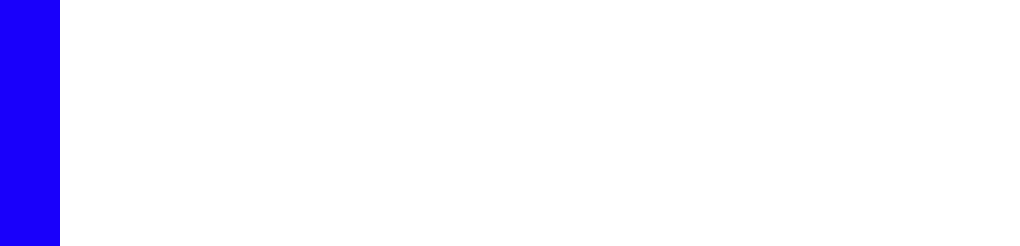
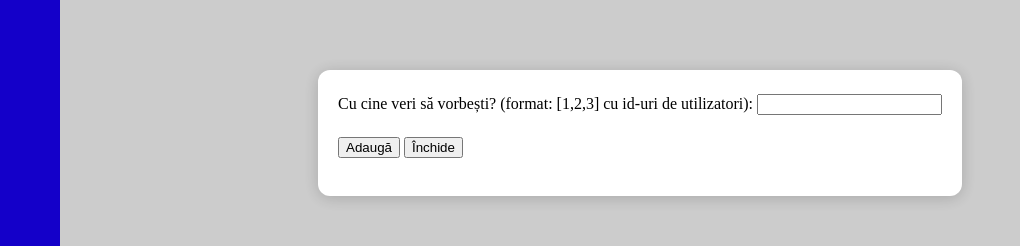
Before and after one commit to RouterInfoMan/OurChat, a SvelteKit app in the folder frontend/: page /chat in a window 1280 px wide. Both pictures are taken after a click on the link 30 px from the left and 35 px from the top of the page. Shown: the part 267-513 px from the top of the page, without its empty margins (0-1020 px from the left). Built offline with nearby package versions, Linux system fonts and the light colour scheme; no server answers.

Commit message:
logica creare chat

```diff
--- a/frontend/src/routes/chat/+page.svelte
+++ b/frontend/src/routes/chat/+page.svelte
@@ -1,13 +1,24 @@
 <script lang="ts">
+	import { goto, invalidateAll } from '$app/navigation';
 	import { onMount } from 'svelte';
 
 	let loading = $state(true);
-	let chats: [{
-		"id": number;
-		"name": string;
-	}] | null = $state(null);
+	let chats:
+		| [
+				{
+					id: number;
+					name: string;
+				}
+		  ]
+		| null = $state(null);
 	let error: Error | null = $state(null);
 	let selected_chat: number | null = $state(null);
+
+	let show_new_chat_popover = $state(false);
+	let new_chat_entites = $state('');
+	// false = nu se creează chat, string = mesaj de eroare
+	// true = se creează chat
+	let new_chat_creating: boolean | string = $state(false);
 
 	onMount(async () => {
 		// Selectează elementele DOM cu type assertions
@@ -183,27 +194,57 @@
 			let req = await fetch('/api/chats', {
 				method: 'GET',
 				headers: {
-					'Authorization': `Bearer ${localStorage.getItem('jwt_token')}`
+					Authorization: `Bearer ${localStorage.getItem('jwt_token')}`
 				}
 			});
 			if (!req.ok) {
 				throw new Error('Eroare la obținerea conversațiilor');
 			}
 			chats = await req.json();
-		}
-		catch (err) {
+		} catch (err) {
 			error = err as Error;
 		} finally {
 			loading = false;
 		}
 	});
+
+	async function createChat() {
+		try {
+			new_chat_creating = true;
+			let new_chat_users = JSON.parse(new_chat_entites) as number[];
+
+			const response = await fetch('api/chats', {
+				method: 'POST',
+				headers: {
+					Authorization: `Bearer ${localStorage.getItem('jwt_token')}`,
+					'Content-Type': 'application/json'
+				},
+				body: JSON.stringify({
+					type: new_chat_users.length > 1 ? 'group' : 'direct',
+					users: new_chat_users,
+					name: new_chat_users.length > 1 ? 'Group Chat ' + Math.random() : undefined
+				})
+			});
+
+			if (!response.ok) {
+				throw new Error(await response.text());
+			}
+
+			new_chat_creating = false;
+			await invalidateAll();
+			//todo reincarcare pagina, nu merge nimic
+		} catch (error: any) {
+			console.error('Error:', error);
+			new_chat_creating = error.message || 'A apărut o eroare la crearea chat-ului.';
+		}
+	}
 </script>
 
 <div class="chat-layout">
 	<!-- Sidebar-ul albastru îngust -->
 	<div class="sidebar-icons">
 		<div class="top-icons">
-			<a href="#" class="icon-btn">
+			<a href="#" class="icon-btn" onclick={() => (show_new_chat_popover = true)}>
 				<svg viewBox="0 0 24 24" width="24" height="24"
 					><circle cx="12" cy="12" r="10"></circle><line x1="12" y1="8" x2="12" y2="16"></line><line
 						x1="8"
@@ -229,7 +270,7 @@
 					></path></svg
 				>
 			</a>
-			<div class="profile-img">
+			<div class="profile-img" onclick={() => {goto('/')}}>
 				<img src="/default-avatar.png" alt="Profil" />
 			</div>
 		</div>
@@ -309,6 +350,32 @@
 		eroare
 	{/if}
 </div>
+
+{#if show_new_chat_popover}
+	<div class="popover-overlay">
+		<div class="popover-content">
+			<label>
+				Cu cine veri să vorbești? (format: [1,2,3] cu id-uri de utilizatori):
+				<input type="text" bind:value={new_chat_entites} />
+			</label>
+			<div style="margin-top:10px;">
+				<button onclick={createChat}>Adaugă</button>
+				<button
+					onclick={() => {
+						show_new_chat_popover = false;
+					}}>Închide</button
+				>
+			</div>
+			<div style="color: red; margin-top: 10px;">
+				{#if typeof new_chat_creating === 'string'}
+					Eroare: {new_chat_creating}
+				{:else if new_chat_creating === true}
+					Se creează chat...
+				{/if}
+			</div>
+		</div>
+	</div>
+{/if}
 
 <style>
 	/* Layout de bază */
@@ -728,4 +795,27 @@
 			height: calc(100vh - 130px);
 		}
 	}
+	.popover-overlay {
+		position: fixed;
+		top: 0;
+		left: 0;
+		right: 0;
+		bottom: 0;
+		background: rgba(0, 0, 0, 0.2);
+		display: flex;
+		align-items: center;
+		justify-content: center;
+		z-index: 1000;
+	}
+	.popover-content {
+		background: #fff;
+		padding: 24px 20px 16px 20px;
+		border-radius: 12px;
+		box-shadow: 0 2px 16px rgba(0, 0, 0, 0.18);
+		min-width: 300px;
+		max-width: 90vw;
+		display: flex;
+		flex-direction: column;
+		gap: 12px;
+	}
 </style>
```
